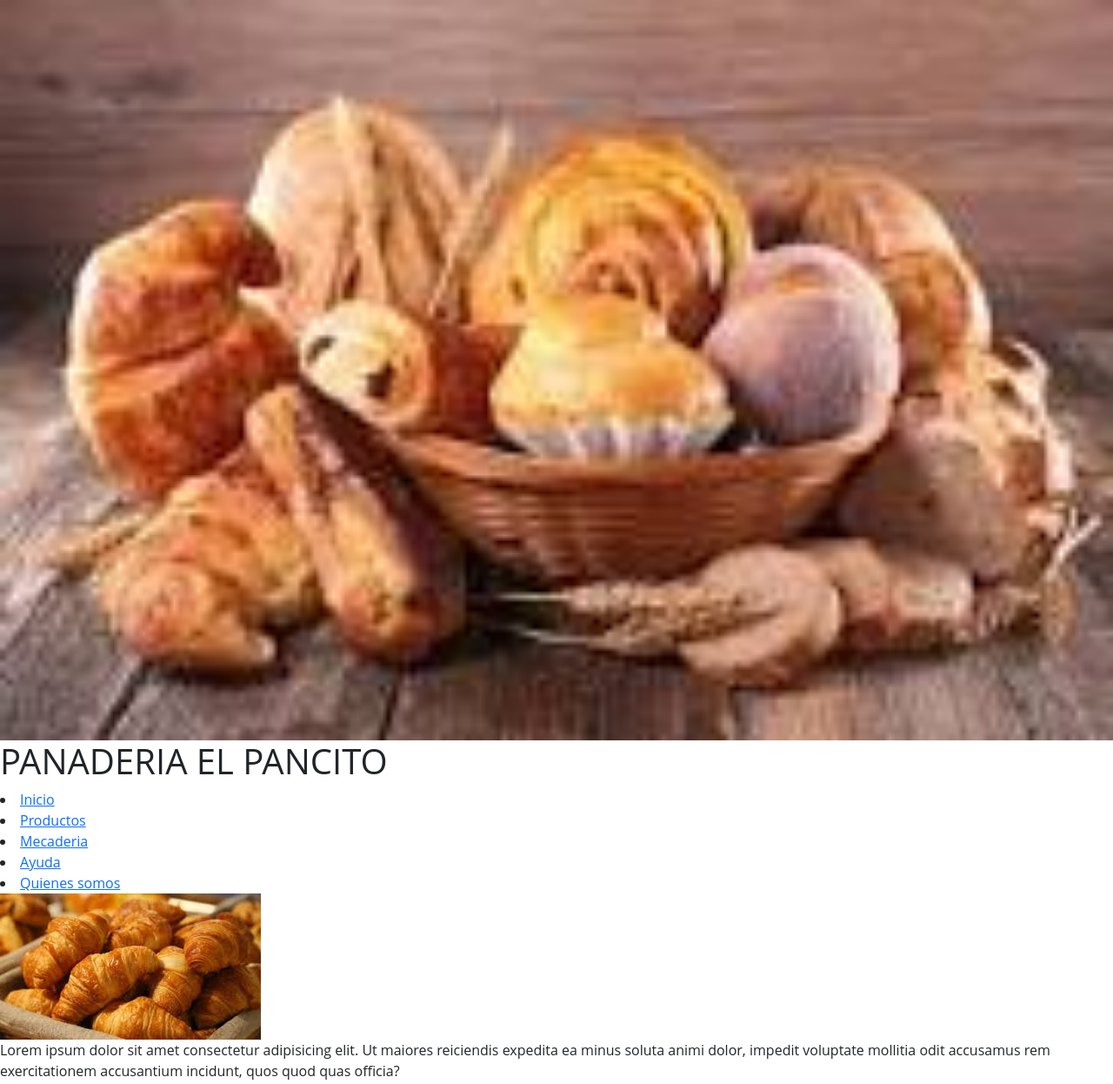
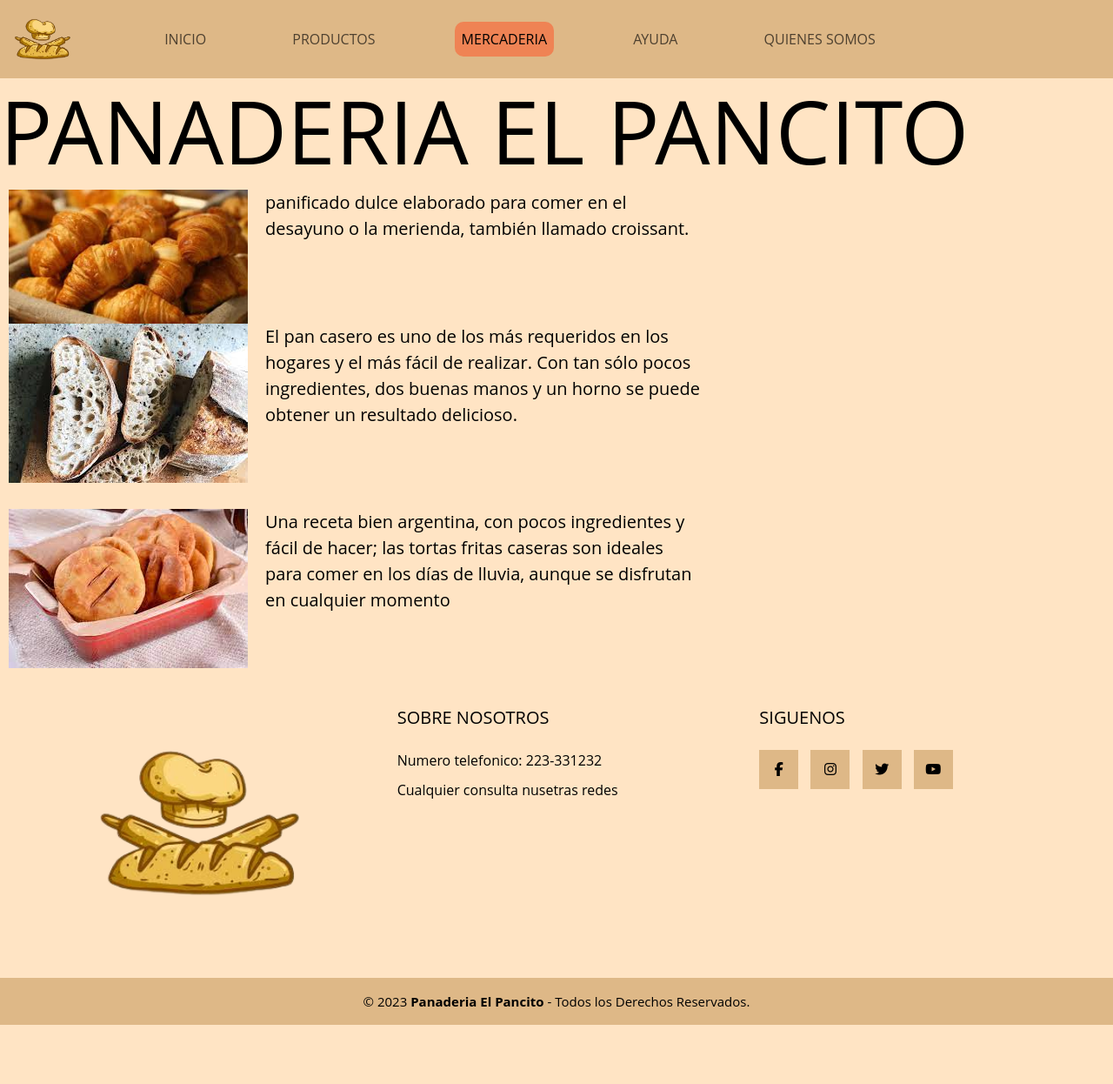
Before and after one commit to TobiasLen/Coderhouse, a plain HTML site: page paginas/mercaderia.html in a window 1280 px wide. Shown: the top 1246 px of the page at 87% size. After the commit the page ends 1178 px from the top, so only its background shows below. Drawn offline with nearby package versions, Linux system fonts and the light colour scheme.

Commit message:
arreglo de boddy, bootstrap css

```diff
--- a/css/estilos.css
+++ b/css/estilos.css
@@ -1,60 +1,107 @@
 
-
-.nav li a{
-    font-family: Arial, Helvetica, sans-serif;
-    list-style: none;
-    background-color: burlywood;
-    max-width: 1000px;
-    display: flex;
-    flex-direction: row;
-    justify-content: space-evenly;
-}
-
-.nav li a{
-    text-decoration: none;
-    color:white;
-    padding: 20px;
-    display:flex;
-    flex-direction: row;
-    justify-content: space-evenly;
-}
-
-.nav li{
-    display: inline-block;
-    text-align:center;
-}
-
-.nav li a:hover{
-    background: #ef8354;
-}
-.body {
-    background-image: url(../imagenes/Fondo_body.jpg);
+body {
+/*     background-image: url(../imagenes/Fondo_body.jpg); */
+    background-color:bisque;
     background-size: cover;
     width: 100%;
     height: 100%;
 }
 
-.main {
+nav{
+    height: 90px;
+    background-color: burlywood;
+}
+
+header{
+    width: 100%;
+    height: 90px;
+    background-color: burlywood;
+}
+nav ul{
+    display:flex;
+    flex-direction: row;
+    justify-content: space-evenly;
+    width: 1000px;
+}
+
+nav li a{
+    text-decoration: none;
+    color:white;
+    padding: 20px;
+}
+
+.active{
+    background: #ef8354;
+    border-radius: 10px;
+}
+
+nav li a:hover{
+    background: #ef8354;
+    border-radius: 10px;
+}
+
+nav img{
+    width: 70px;
+}
+
+
+main {
     font-family:Arial, Helvetica, sans-serif;
 }
 
-.title {
-    font-size: 60px;
-    font-style: italic;
+main h1{
+    font-size: 100px;
+    color:black;
 }
 
-
-.tity {
-    display: flex;
-    flex-direction:column;
-    justify-content: space-evenly;
+main p{
+    font-size: 40px;
+    color: black;
 }
 
-
-.pan casero{
-    width: 20px;
+section{
+    font-size: 20px ;
+    color: black;
 }
 
+.pancasero img{
+    margin-right: 20px;
+    margin-bottom: 30px;
+}
+
+.pancasero{
+    width: 800px;
+    display: flex;
+    flex-direction: row;
+    margin-left: 10px;
+}
+
+.croissant img{
+    width: 275px;
+    margin-right: 20px;
+
+}
+
+.croissant{
+    width: 800px;
+    display: flex;
+    flex-direction: row;
+    margin-left: 10px;
+}
+
+.tortafritas img{
+    margin-right: 20px;
+}
+
+.tortafritas{
+    width: 800px;
+    display: flex;
+    flex-direction: row;
+    margin-left: 10px;
+}
+/* .sectionMercaderia img{
+    margin-bottom: 15px;
+} */
 @import url('https://fonts.googleapis.com/css2?family=Open+Sans:wght@400;700&display=swap');
 *{
     margin: 0;
@@ -87,12 +134,12 @@
     width: 250px;
 }
 .pie-pagina .grupo-1 .box h2{
-    color: #fff;
+    color: black;
     margin-bottom: 25px;
     font-size: 20px;
 }
 .pie-pagina .grupo-1 .box p{
-    color: #efefef;
+    color: black;
     margin-bottom: 10px;
 }
 .pie-pagina .grupo-1 .red-social a{
@@ -101,7 +148,7 @@
     width: 45px;
     height: 45px;
     line-height: 45px;
-    color: #fff;
+    color: black;
     margin-right: 10px;
     background-color: burlywood;
     text-align: center;
@@ -114,7 +161,7 @@
     background-color: burlywood;
     padding: 15px 10px;
     text-align: center;
-    color: #fff;
+    color: black;
 }
 .pie-pagina .grupo-2 small{
     font-size: 15px;
--- a/paginas/mercaderia.html
+++ b/paginas/mercaderia.html
@@ -14,50 +14,68 @@
 <body>
 
     <header>
-        <div class="tity">
-            <img src="../imagenes/2assss.jpg" alt="panaderia">
-            <h1>PANADERIA EL PANCITO</h1>
-        </div>
-        <nav>
-            <li><a href="../CoderHouse2/index.html">Inicio</a></li>
-            <li><a href="./paginas/productos.html">Productos</a></li>
-            <li><a href="./paginas/mercaderia.html">Mecaderia</a></li>
-            <li><a href="./paginas/ayuda.html">Ayuda</a></li>
-            <li><a href="./paginas/quienessomos.html">Quienes somos</a></li>
+        <nav class="navbar navbar-expand-lg">
+            <div class="container-fluid">
+            <a class="navbar-brand" href="#"><img src="../imagenes/Logo_nav.png" alt=""></a>
+            <button class="navbar-toggler" type="button" data-bs-toggle="collapse" data-bs-target="#navbarNav" aria-controls="navbarNav" aria-expanded="false" aria-label="Toggle navigation">
+                <span class="navbar-toggler-icon"></span>
+            </button>
+            <div class="collapse navbar-collapse" id="navbarNav">
+                <ul class="navbar-nav">
+                <li class="nav-item">
+                    <a class="nav-link" aria-current="page" href="../index.html">INICIO</a>
+                </li>
+                <li class="nav-item">
+                    <a class="nav-link" href="./productos.html">PRODUCTOS</a>
+                </li>
+                <li class="nav-item">
+                    <a class="nav-link active" href="./mercaderia.html">MERCADERIA</a>
+                </li>
+                <li class="nav-item">
+                    <a class="nav-link" href="./ayuda.html">AYUDA</a>
+                <li class="nav-item">
+                    <a class="nav-link" href="./quienessomos.html">QUIENES SOMOS</a>
+                </li>
+                </ul>
+            </div>
+            </div>
         </nav>
     </header>
+
     <main>
+        <h1>PANADERIA EL PANCITO</h1>
+    </main>
+
+    <section class="sectionMercaderia">
     <div class="croissant">
         <img src="../imagenes/Croissant.jpg">
-        <p>Lorem ipsum dolor sit amet consectetur adipisicing elit. Ut maiores reiciendis expedita ea minus soluta animi dolor, impedit voluptate mollitia odit accusamus rem exercitationem accusantium incidunt, quos quod quas officia?
-        </p>
+        <p>panificado dulce elaborado para comer en el desayuno o la merienda, también llamado croissant.</p>
     </div>
 
-    <div class="pan casero">
+    <div class="pancasero">
         <img src="../imagenes/pan_casero.jpg">
-        <p>Lorem ipsum dolor, sit amet consectetur adipisicing elit. Earum iste debitis perspiciatis odit aliquam repellat in fugiat esse consequuntur error maiores illo, deserunt quae eveniet est commodi voluptatum id! Architecto!</p>
+        <p>El pan casero es uno de los más requeridos en los hogares y el más fácil de realizar. Con tan sólo pocos ingredientes, dos buenas manos y un horno se puede obtener un resultado delicioso.</p>
     </div>
 
-    <div class="pan">
-        <img src="../imagenes/pan.jpg">
-        <p>Lorem ipsum dolor, sit amet consectetur adipisicing elit. Maxime cum natus nostrum error nulla necessitatibus! Voluptatum expedita fugiat magnam natus molestiae possimus aut similique quidem deserunt incidunt. Distinctio, nobis praesentium.</p>
+    <div class="tortafritas">
+        <img src="../imagenes/torta_fritas.jpg">
+        <p>Una receta bien argentina, con pocos ingredientes y fácil de hacer; las tortas fritas caseras son ideales para comer en los días de lluvia, aunque se disfrutan en cualquier momento</p>
     </div>
-    </main>
+    </section>
 
-    <hr>
     <footer class="pie-pagina">
         <div class="grupo-1">
             <div class="box">
                 <figure>
                     <a href="#">
-                        <img src="../imagenes/logo_panaderia.png" alt="Logo De EL PANCITO">
+                        <img src="../imagenes/Logo_nav.png" alt="Logo De EL PANCITO">
                     </a>
                 </figure>
             </div>
             <div class="box">
                 <h2>SOBRE NOSOTROS</h2>
-                <p>Lorem ipsum dolor sit amet consectetur adipisicing elit. Odio, ipsa?</p>
-                <p>Lorem ipsum dolor sit amet consectetur adipisicing elit. Odio, ipsa?</p>
+                <p>Numero telefonico: 223-331232</p>
+                <p>Cualquier consulta nusetras redes</p>
             </div>
             <div class="box">
                 <h2>SIGUENOS</h2>
```
Also changed, not shown: index.html (+45 -25 lines), paginas/ayuda.html (+32 -16 lines), paginas/productos.html (+31 -14 lines), paginas/quienessomos.html (+31 -14 lines), imagenes/Logo_nav.png (added), imagenes/images.jpg (deleted), imagenes/torta_fritas.jpg (added).
